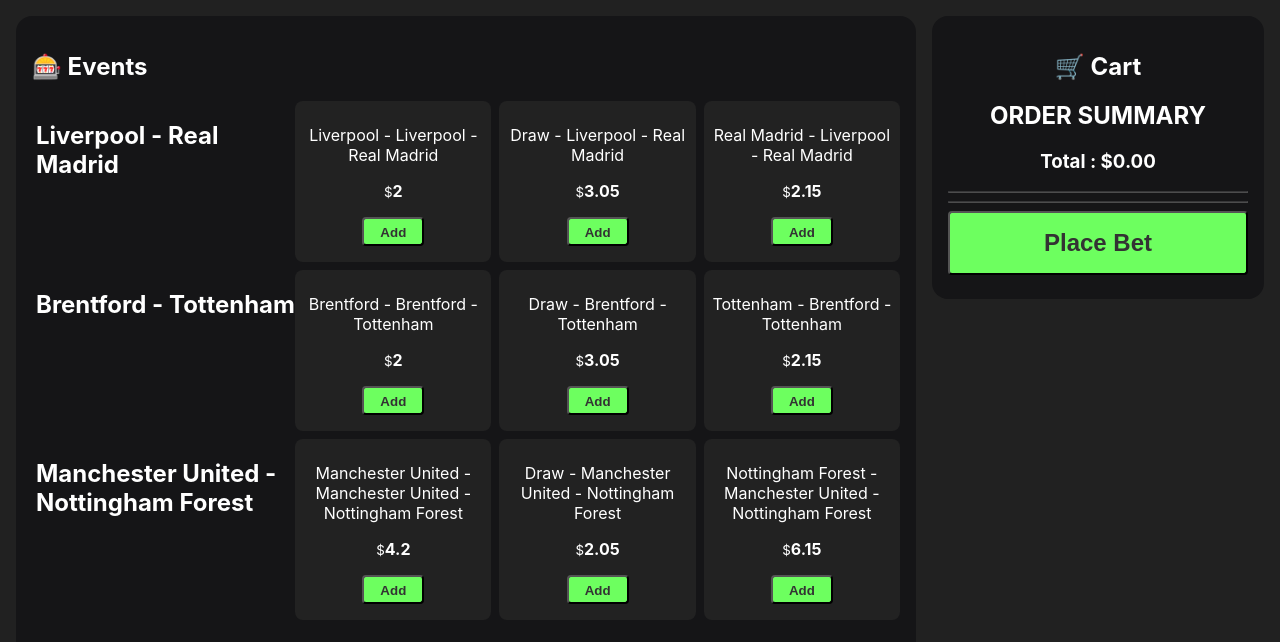
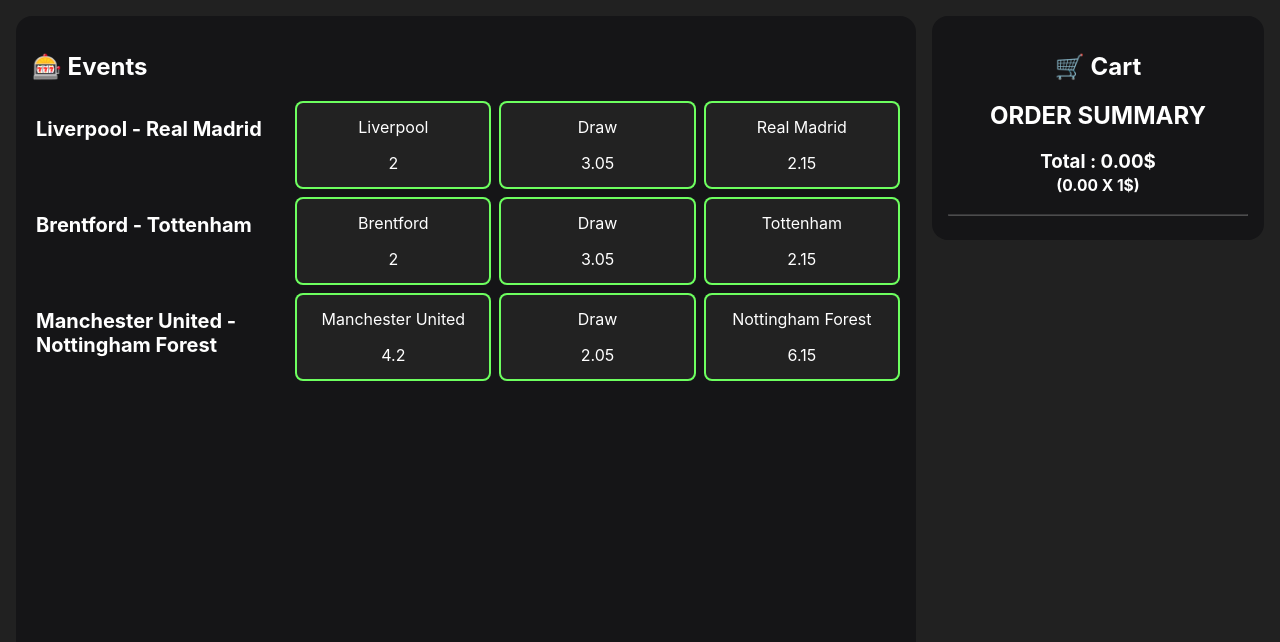
Before and after one commit to janithmalshan/react-redux-cart, a React (Create React App) app: page / in a window 1280 px wide. Shown: the top 642 px of the page. Built offline with nearby package versions, Linux system fonts and the light colour scheme.

Commit message:
functional fixes

```diff
--- a/src/components/Cart.js
+++ b/src/components/Cart.js
@@ -1,14 +1,20 @@
 import Total from "./Total";
 import CartItem from "./CartItem";
+import { makeStoreEmpty} from '../redux/cartSlice'
 import React from "react";
-import {useSelector} from "react-redux";
+import {useDispatch, useSelector} from "react-redux";
 
 function Cart() {
     const cart = useSelector((state) => state.cart)
+    const showSuccess = useSelector((state) => state.showSuccess)
+    const dispatch = useDispatch()
+    console.log('showSuccess ', showSuccess)
     return (
         <div>
             <h2>🛒 Cart</h2>
             <Total />
+            {
+                cart.length > 0 && (<div>
                     {cart?.map((item) => (
                         <CartItem
                             key={item.id}
@@ -19,7 +25,16 @@ function Cart() {
                         />
                     ))}
                     <hr/>
-            <button className="item__btn block" onClick={() => {}}>Place Bet</button>
+                    <button className="item__btn block" onClick={() => {
+                        console.log('00 ', showSuccess)
+                        dispatch(makeStoreEmpty())
+                    }}>Place Bet</button>
+
+                </div>)
+            }
+            {
+                showSuccess && <h3>success</h3>
+            }
         </div>
     )
 }
--- a/src/components/CartItem.js
+++ b/src/components/CartItem.js
@@ -7,12 +7,8 @@ function CartItem({id, name, odd, event_name}) {
     return (
         <div className="cartItem">
             <div className="cartItem__info">
-                {/*TODO: show main event name*/}
-                <p className="cartItem__title">({event_name} )+{name}</p>
-                <p className="cartItem__price">
-                    <small>$</small>
-                    <strong>{odd}</strong>
-                </p>
+                <p className="cartItem__title">{name} <small><i>({event_name})</i></small></p>
+                <p className="cartItem__price">{odd}</p>
                 <button
                     className='cartItem__btn'
                     onClick={() => dispatch(removeItem(id))}>
--- a/src/components/Events.js
+++ b/src/components/Events.js
@@ -13,12 +13,12 @@ function Events() {
     useEffect(() => {
         fetchData()
     }, [])
+    //TODO compare 2 arrays and make disable/enable
     return (
         <div className="events">
             <h2>🎰 Events</h2>
             {data.length > 0 && (
                 <ul className="events__list">
-                    {console.log(data.map(x => console.log('x', x)))}
                     {data.map(e => (
                         <li className="events__list__item" key={e.id}>
                             <h2 className="events__list__item__name">{e.event_name}</h2>
--- a/src/components/Item.js
+++ b/src/components/Item.js
@@ -1,28 +1,24 @@
-import { useDispatch } from 'react-redux';
+import {useDispatch} from 'react-redux';
 import {addToCart} from '../redux/cartSlice';
+import React from "react";
 
 function Item({id, name, odd, event_name}) {
 
     const dispatch = useDispatch()
 
     return (
-        <div className="item" id={id}>
+        <div
+            className="item item--selected"
+            id={id}
+            onClick={() =>
+                dispatch(addToCart({
+                    id, name, odd, event_name
+                }))
+            }>
             <div className="item__info">
-                <p className="item__title">{name} - {event_name}</p>
-                <p className="item__price">
-                    <small>$</small>
-                    <strong>{odd}</strong>
-                </p>
+                <p className="item__title">{name}</p>
+                <p className="item__price">{odd}</p>
             </div>
-            {/*TODO: click func to the card, disable cliked items*/}
-            <button
-                className="item__btn"
-                onClick={() =>
-                    dispatch(addToCart({
-                        id, name, odd, event_name
-                    }))
-                }>Add
-            </button>
         </div>
     )
 }
--- a/src/components/Total.js
+++ b/src/components/Total.js
@@ -18,7 +18,8 @@ function Total() {
             <div>
                 <h3 className="total__p">
                     Total
-                    : <strong>${getTotal().totalPrice.toFixed(2)}</strong>
+                    : <strong>{getTotal().totalPrice.toFixed(2)}$</strong>
+                    <br/><small>({getTotal().totalPrice.toFixed(2)} X 1$)</small>
                 </h3>
             </div>
             <hr />
--- a/src/redux/cartSlice.js
+++ b/src/redux/cartSlice.js
@@ -4,6 +4,8 @@ const cartSlice = createSlice({
     name: 'cart',
     initialState: {
         cart: [],
+        showSuccess: false,
+        showError: false,
     },
     reducers: {
         addToCart: (state, action) => {
@@ -12,11 +14,16 @@ const cartSlice = createSlice({
                 return
             } else {
                 state.cart.push({...action.payload});
+                console.log('selec', action.payload.id)
             }
         },
         removeItem: (state, action) => {
             const removeItem = state.cart.filter((item) => item.id !== action.payload);
             state.cart = removeItem;
+        },
+        makeStoreEmpty: (state) => {
+            state.cart = [];
+            state.showSuccess = true
         },
     },
 });
@@ -25,4 +32,5 @@ export const cartReducer = cartSlice.reducer;
 export const {
     addToCart,
     removeItem,
+    makeStoreEmpty
 } = cartSlice.actions;
--- a/src/styles/Events.scss
+++ b/src/styles/Events.scss
@@ -13,6 +13,7 @@
 
       &__name {
         text-align: left;
+        font-size: 20px;
       }
 
       &__outrights {
--- a/src/styles/Item.scss
+++ b/src/styles/Item.scss
@@ -1,7 +1,16 @@
 .item {
   background-color: #222;
   border-radius: 8px;
-  padding: 8px;
+  padding: 0 8px;
+
+  &:hover {
+    cursor: pointer;
+    background-color: #1f281e;
+  }
+
+  &--selected {
+    box-shadow: inset 0 0 0 2px #6dff5f;
+  }
 
   &__info {
   }
```
Lines whose indentation alone changed are shown as unchanged.
